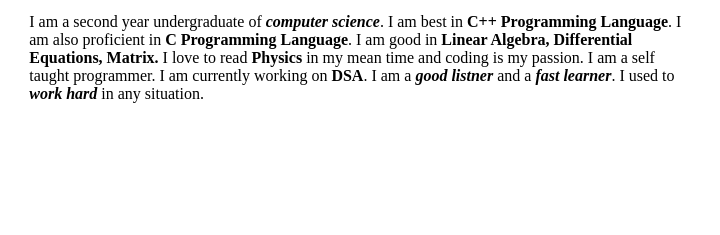
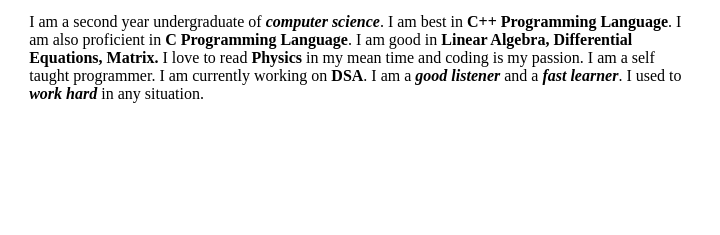
Before and after one commit to raushan-Coder-001/cv, a plain HTML site: page index.html in a window 1280 px wide. Shown: the part 155-390 px from the top of the page, 538-1258 px from the left. Drawn offline with Linux system fonts and the light colour scheme.

Commit message:
Update index.html
again minute mistake

```diff
--- a/index.html
+++ b/index.html
@@ -23,7 +23,7 @@
                     Differential Equations, Matrix.</strong>
                 I love to read <strong>Physics</strong> in my mean time and coding is my passion. I am a self taught
                 programmer.
-                I am currently working on <strong>DSA</strong>. I am a <strong><em>good listner</em></strong> and a
+                I am currently working on <strong>DSA</strong>. I am a <strong><em>good listener</em></strong> and a
                 <strong><em>fast learner</em></strong>.
                 I used to <strong><em>work hard</em></strong> in any situation.</s>
             </p>
```
